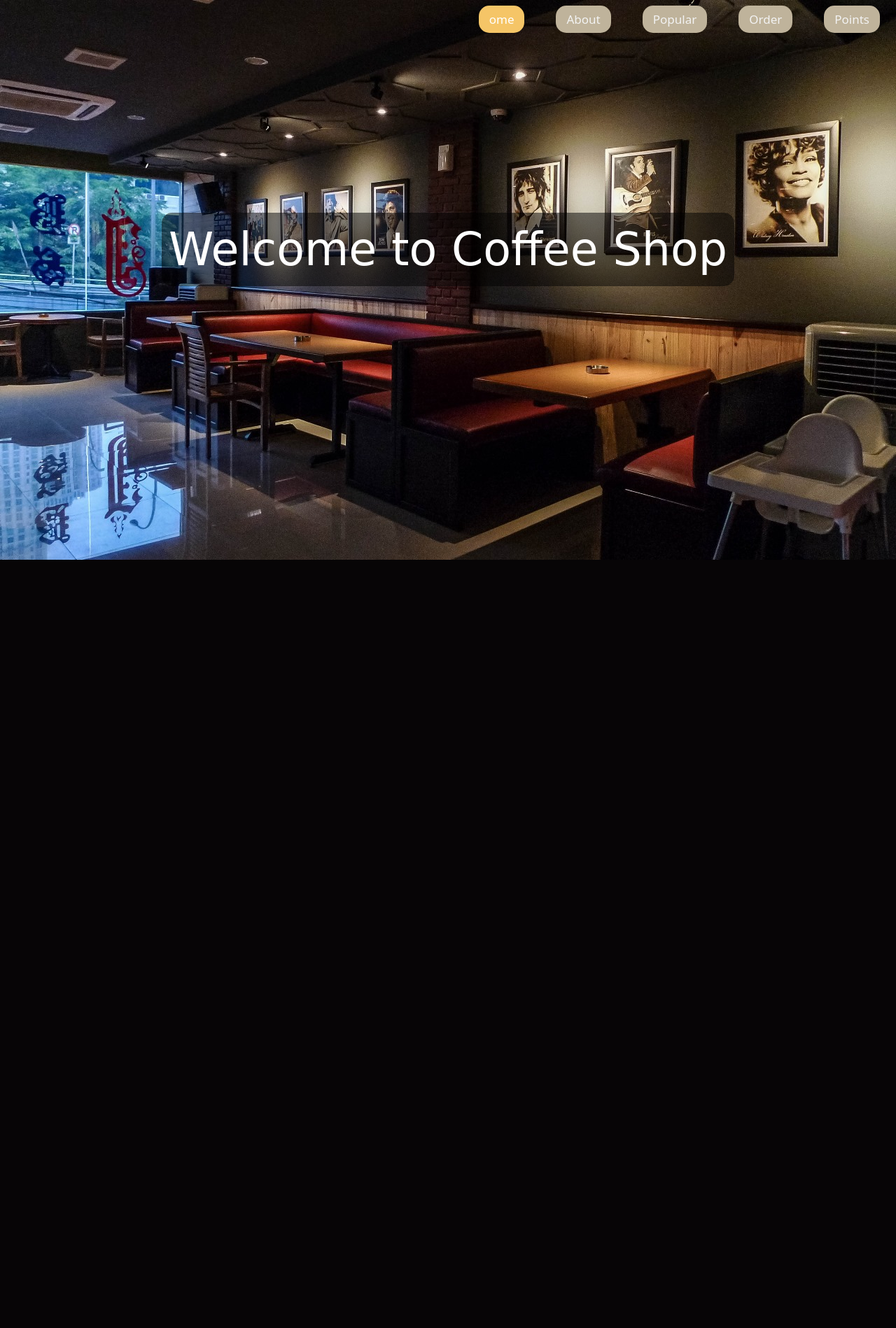
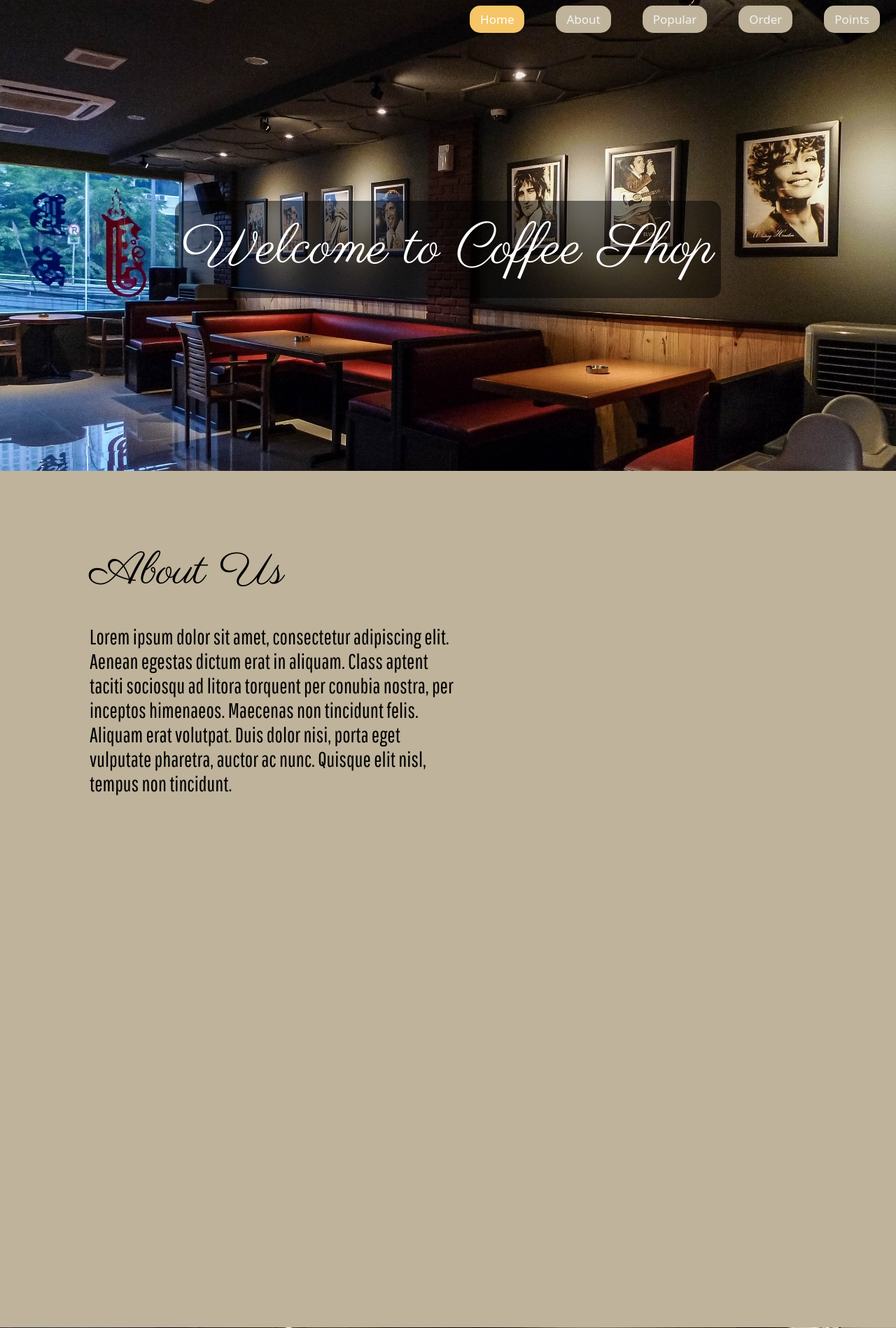
Before and after one commit to 420Titania/ServerSideProgramming, a PHP site: page / in a window 1280 px wide. Shown: the whole page at 70% size. Before the commit the page ends 800 px from the top, so only its background shows below. Run offline with PHP 8.4, Linux system fonts and the light colour scheme.

Commit message:
about section

```diff
--- a/index.html
+++ b/index.html
@@ -1,19 +1,34 @@
 <!DOCTYPE html>
 <html>
-    <head>
-        <title>Project Cafe</title>
-        <link rel="stylesheet" href="styles.css">
-    </head>
+<head>
+    <title>Project Cafe</title>
+    <link rel="stylesheet" href="styles.css">
+    <!--parisienne-->
+    <link rel="preconnect" href="https://fonts.googleapis.com">
+    <link rel="preconnect" href="https://fonts.gstatic.com" crossorigin>
+    <link href="https://fonts.googleapis.com/css2?family=Parisienne&display=swap" rel="stylesheet">
+    <!--pathway gothic one-->
+    <link rel="preconnect" href="https://fonts.googleapis.com">
+    <link rel="preconnect" href="https://fonts.gstatic.com" crossorigin>
+    <link href="https://fonts.googleapis.com/css2?family=Pathway+Gothic+One&display=swap" rel="stylesheet">
+</head>
     <body>
         <div class="topnav">
             <a href="/points.html" style="margin-right:15px">Points</a>
             <a href="/order.html">Order</a>
             <a href="#popular">Popular</a>
             <a href="#about">About</a>
-            <a class="active" href="#home">ome</a>
+            <a class="active" href="#home">Home</a>
         </div>
         <div class="home">
             <head1>Welcome to Coffee Shop</head1>
         </div>
+        <div class="about">
+            <div style="margin-left: 30px">
+                <head2>About Us</head2>
+                <br />
+                <p>Lorem ipsum dolor sit amet, consectetur adipiscing elit. Aenean egestas  dictum erat in aliquam. Class aptent taciti sociosqu ad litora torquent  per conubia nostra, per inceptos himenaeos. Maecenas non tincidunt  felis. Aliquam erat volutpat. Duis dolor nisi, porta eget vulputate  pharetra, auctor ac nunc. Quisque elit nisl, tempus non tincidunt.</p>
+            </div>
+        </div>
     </body>
 </html>
--- a/styles.css
+++ b/styles.css
@@ -6,19 +6,53 @@ body {
     z-index: -1;
   }
 
+.parisienne-regular {
+    font-family: "Parisienne", cursive;
+    font-weight: 400;
+    font-style: normal;
+}
+
+.pathway-gothic-one-regular {
+    font-family: "Pathway Gothic One", sans-serif;
+    font-weight: 400;
+    font-style: normal;
+}
+
+
 head1 {
-  font-family:cursive;
+  font-family:'Parisienne';
   color:#ffffff;
-  font-size: 65px;
+  font-size: 80px;
   background-color: rgba(0,0,0,0.5);
   padding: 15px 10px;
   border-radius: 15px;
+}
+
+head2 {
+  font-family: 'Parisienne';
+  color: black;
+  font-size: 65px;
+}
+
+p {
+    color: black;
+    font-size: 30px;
+    font-family: 'Pathway Gothic One';
+    max-width: 520px
 }
 
 .home {
   text-align: center;
   vertical-align: middle;
   line-height: 620px;
+}
+
+.about {
+    background-color: #bfb39b;
+    margin: -7px -10px;
+    height: 1024px;
+    vertical-align: middle;
+    padding: 100px;
 }
 
 .topnav {
```
